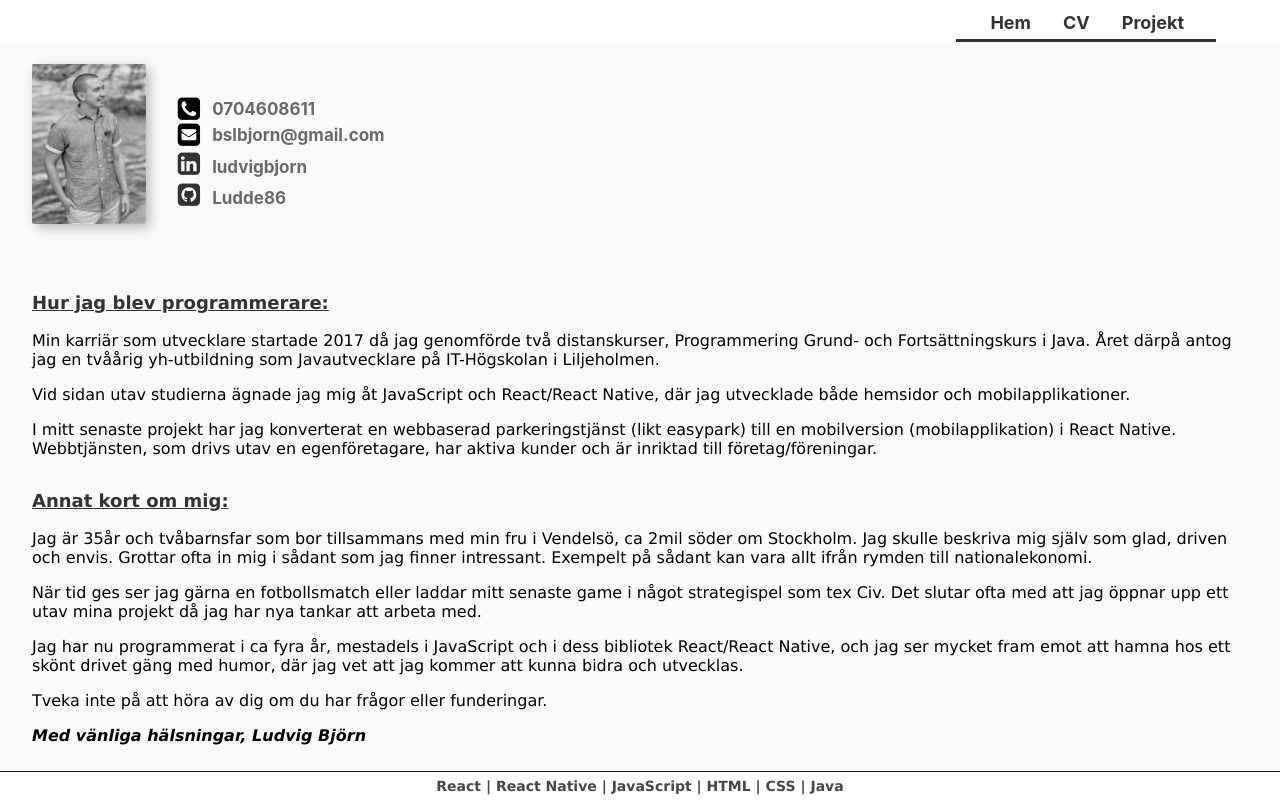
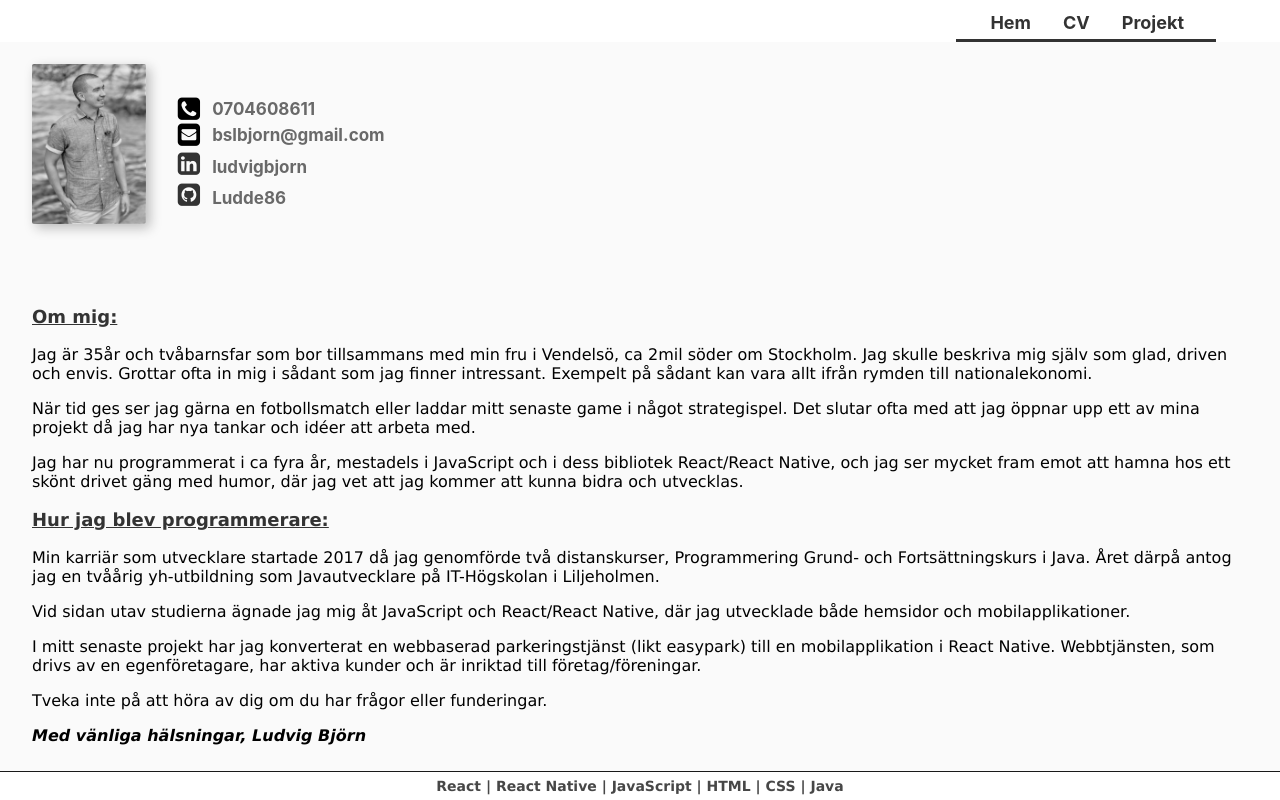
Before and after one commit to Ludde86/my-portfolio-site, a React (Create React App) app: page / in a window 1280 px wide. Built offline with nearby package versions, Linux system fonts and the light colour scheme.

Commit message:
fix aboutme

```diff
--- a/src/components/aboutme.js
+++ b/src/components/aboutme.js
@@ -5,6 +5,28 @@ const About = () => {
 	return (
 		<div>
 			<div className="about-me">
+				<p className="about-title" style={{ marginTop: 32 }}>
+					Om mig:
+				</p>
+
+				<p className="about-text">
+					Jag är 35år och tvåbarnsfar som bor tillsammans med min fru i Vendelsö, ca 2mil söder om Stockholm.
+					Jag skulle beskriva mig själv som glad, driven och envis. Grottar ofta in mig i sådant som jag
+					finner intressant. Exempelt på sådant kan vara allt ifrån rymden till nationalekonomi.
+				</p>
+
+				<p className="about-text">
+					När tid ges ser jag gärna en fotbollsmatch eller laddar mitt senaste game i något strategispel. Det
+					slutar ofta med att jag öppnar upp ett av mina projekt då jag har nya tankar och idéer att arbeta
+					med.
+				</p>
+
+				<p className="about-text">
+					Jag har nu programmerat i ca fyra år, mestadels i JavaScript och i dess bibliotek React/React
+					Native, och jag ser mycket fram emot att hamna hos ett skönt drivet gäng med humor, där jag vet att
+					jag kommer att kunna bidra och utvecklas.
+				</p>
+
 				<p className="about-title">Hur jag blev programmerare:</p>
 
 				<p className="about-text">
@@ -18,30 +40,8 @@ const About = () => {
 				</p>
 				<p className="about-text">
 					I mitt senaste projekt har jag konverterat en webbaserad parkeringstjänst (likt easypark) till en
-					mobilversion (mobilapplikation) i React Native. Webbtjänsten, som drivs utav en egenföretagare, har
-					aktiva kunder och är inriktad till företag/föreningar.
-				</p>
-
-				<p className="about-title" style={{ marginTop: 32 }}>
-					Annat kort om mig:
-				</p>
-
-				<p className="about-text">
-					Jag är 35år och tvåbarnsfar som bor tillsammans med min fru i Vendelsö, ca 2mil söder om Stockholm.
-					Jag skulle beskriva mig själv som glad, driven och envis. Grottar ofta in mig i sådant som jag
-					finner intressant. Exempelt på sådant kan vara allt ifrån rymden till nationalekonomi.
-				</p>
-
-				<p className="about-text">
-					När tid ges ser jag gärna en fotbollsmatch eller laddar mitt senaste game i något strategispel som
-					tex Civ. Det slutar ofta med att jag öppnar upp ett utav mina projekt då jag har nya tankar att
-					arbeta med.
-				</p>
-
-				<p className="about-text">
-					Jag har nu programmerat i ca fyra år, mestadels i JavaScript och i dess bibliotek React/React
-					Native, och jag ser mycket fram emot att hamna hos ett skönt drivet gäng med humor, där jag vet att
-					jag kommer att kunna bidra och utvecklas.
+					mobilapplikation i React Native. Webbtjänsten, som drivs av en egenföretagare, har aktiva kunder och
+					är inriktad till företag/föreningar.
 				</p>
 
 				<p className="about-text">Tveka inte på att höra av dig om du har frågor eller funderingar.</p>
```
